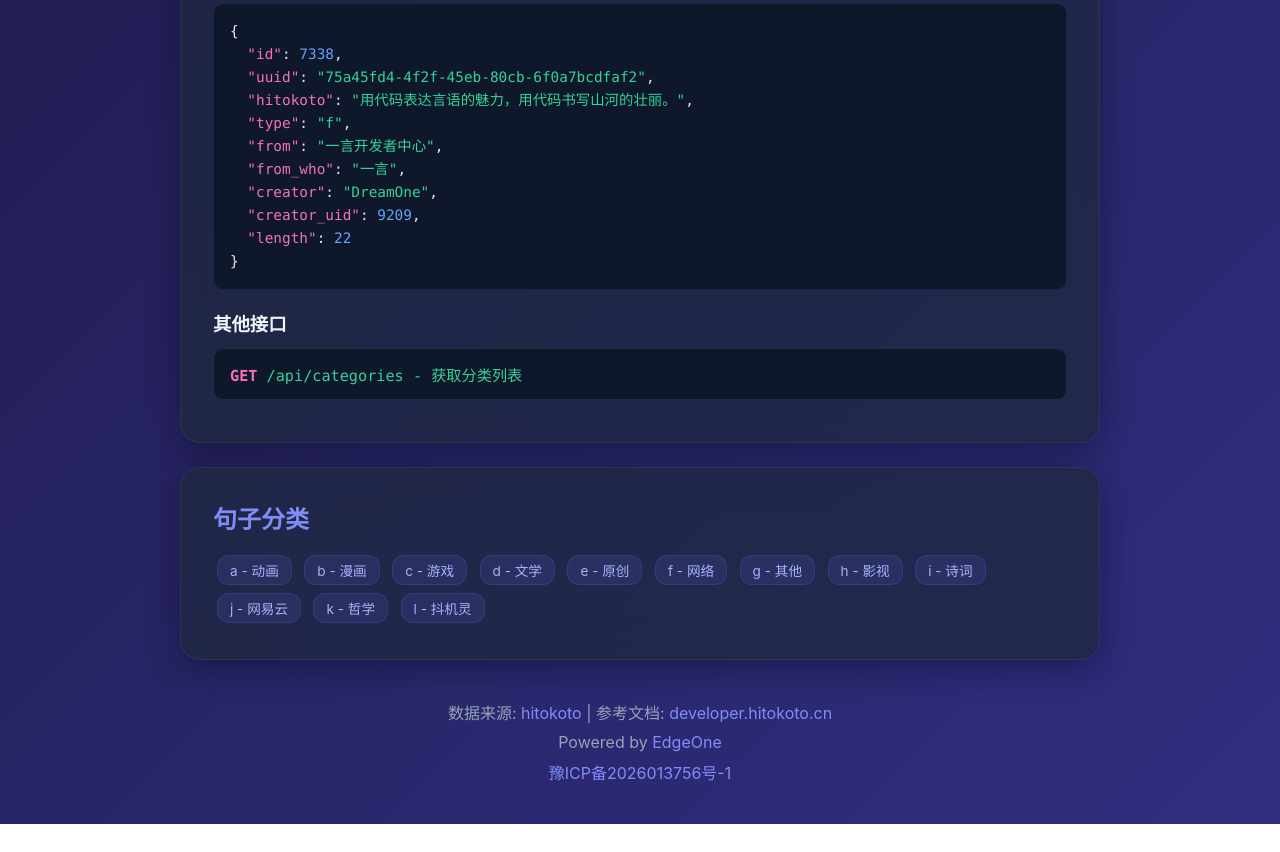
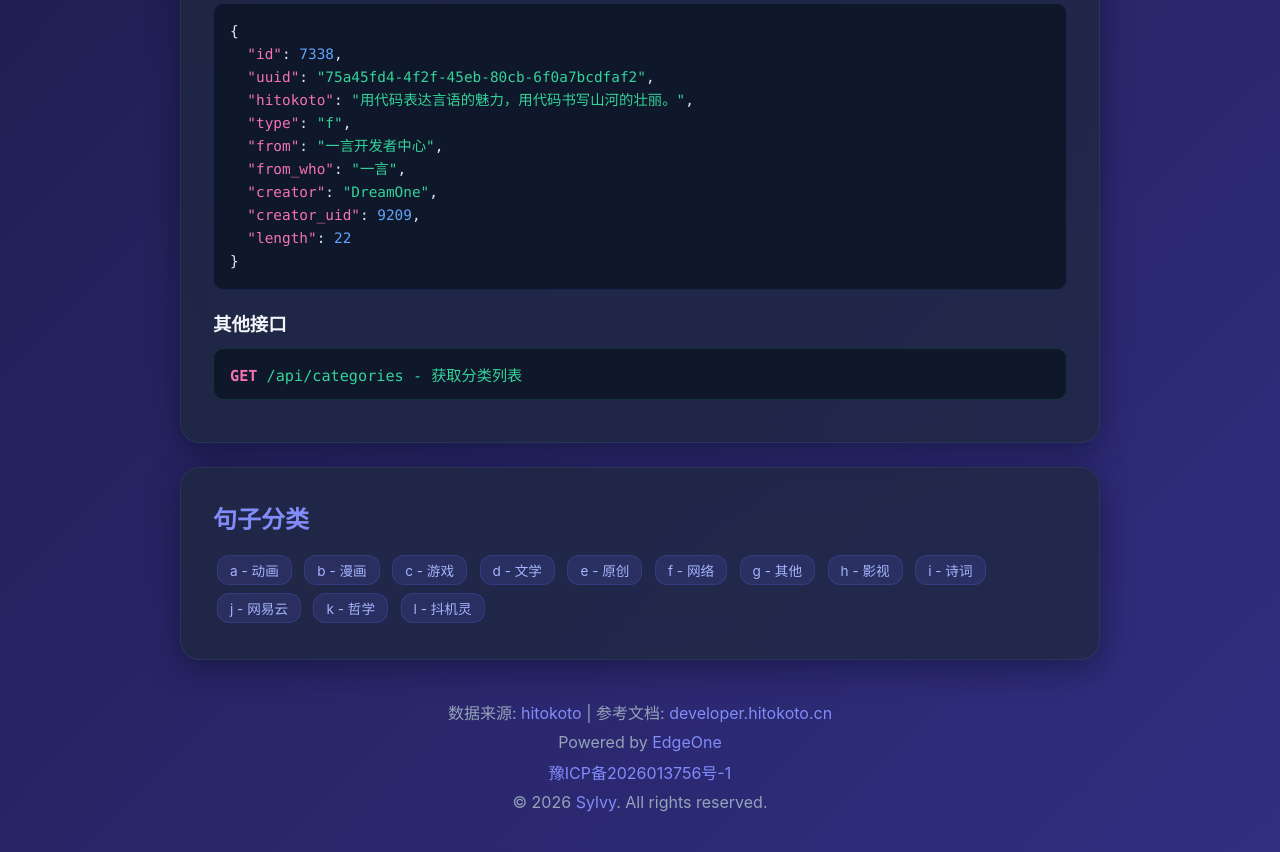
Before and after one commit to zzrliu8421/One-hitokoto-api, a website: page index.html in a window 1280 px wide. Shown: the part 3022-3874 px from the top of the page. Before the commit the page ends 3846 px from the top, so only its background shows below. Drawn offline with Linux system fonts and the light colour scheme; no server answers.

Commit message:
chore: add copyright footer info
add the copyright statement with Sylvy link at page footer

```diff
--- a/index.html
+++ b/index.html
@@ -163,6 +163,7 @@
       <p>数据来源: <a href="https://github.com/hitokoto-osc/sentences-bundle" target="_blank">hitokoto</a> | 参考文档: <a href="https://developer.hitokoto.cn/sentence/" target="_blank">developer.hitokoto.cn</a></p>
       <p style="margin-top: 8px;">Powered by <a href="https://edgeone.ai" target="_blank">EdgeOne</a></p>
       <p style="margin-top: 8px;"><a href="https://beian.miit.gov.cn/" target="_blank">豫ICP备2026013756号-1</a></p>
+      <p style="margin-top: 8px;">© 2026 <a href="https://sylv.top/" target="_blank">Sylvy</a>. All rights reserved.</p>
     </div>
   </div>
   <script>
```
